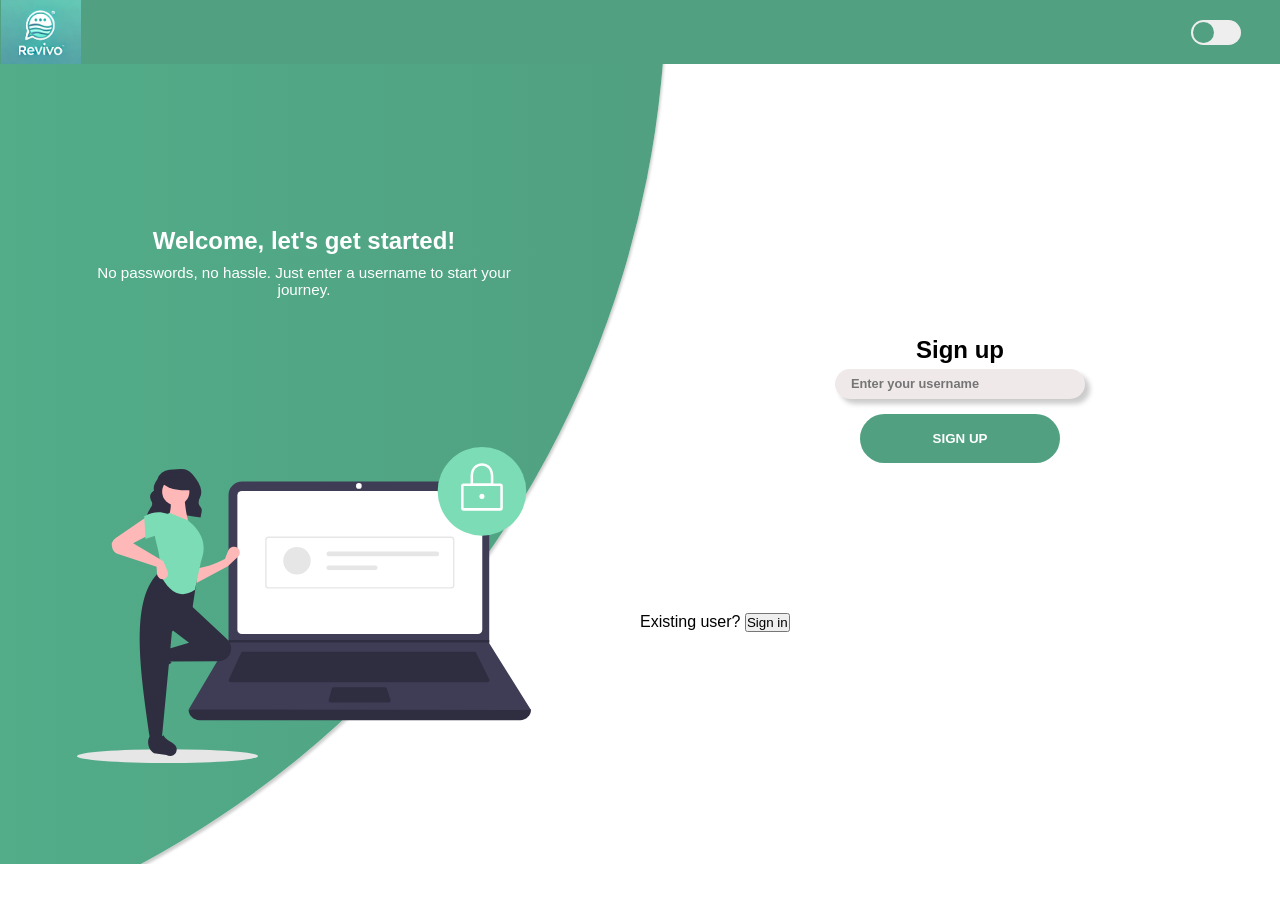
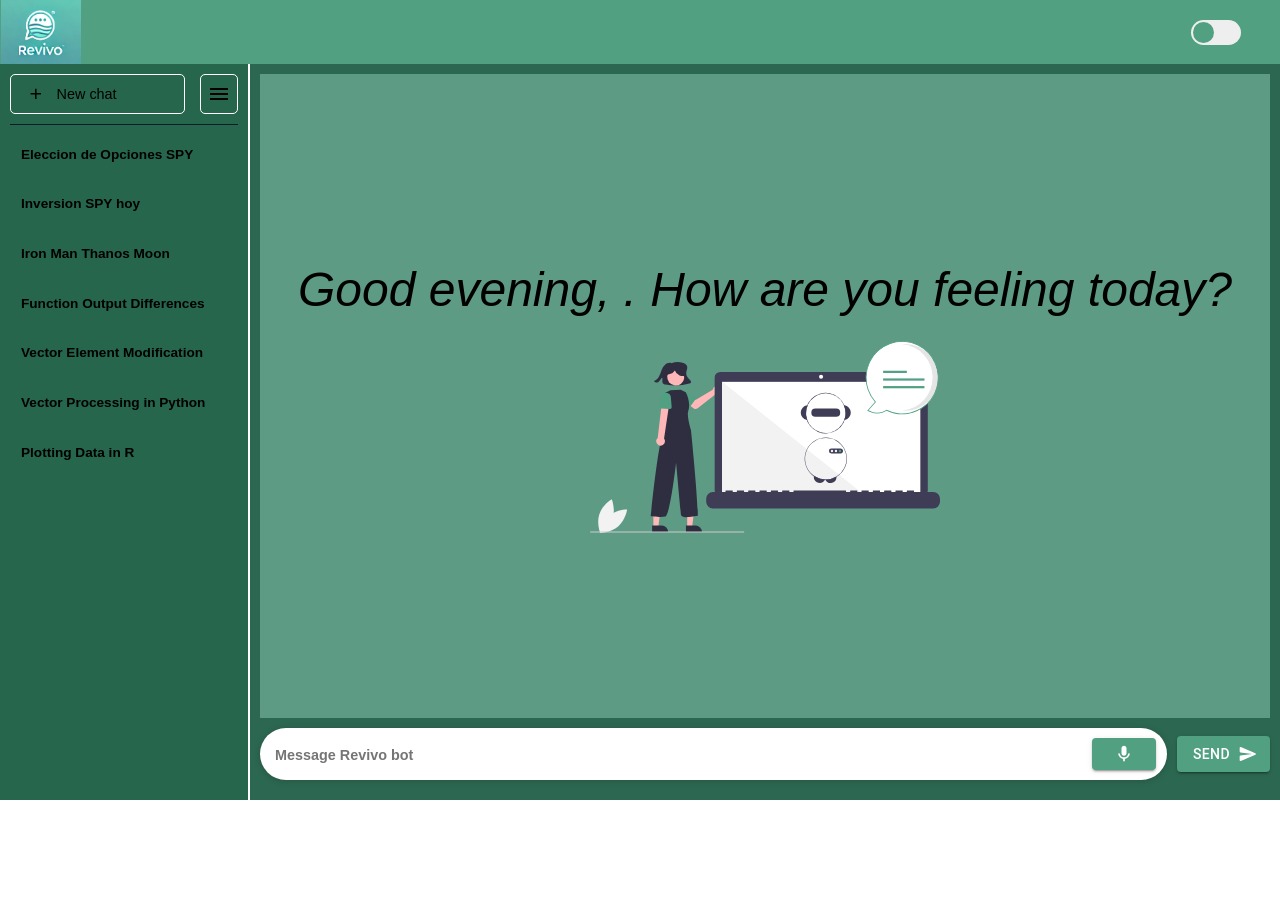
Before and after one commit to JohannCardona/Revivo, a React (Create React App) app in the folder frontend/: page / in a window 1280 px wide. Shown: the top 902 px of the page. After the commit the page ends 800 px from the top, so only its background shows below. Built offline with nearby package versions, Linux system fonts and the light colour scheme.

Commit message:
Integrate speech to text

```diff
--- a/frontend/src/components/chatbot/ChatbotInterface.jsx
+++ b/frontend/src/components/chatbot/ChatbotInterface.jsx
@@ -14,7 +14,12 @@ import ExistingUser from "../login/ExistingUser";
 import NewUser from "../login/NewUser";
 
 function ChatbotInterface() {
+  const SpeechRecognition =
+    window.SpeechRecognition || window.webkitSpeechRecognition;
+  const recognition = SpeechRecognition ? new SpeechRecognition() : null;
+
   const [prompt, setPrompt] = useState("");
+  const [listening, setListening] = useState(false);
   const [imgURL, setImgURL] = useState("");
   const [close, setClose] = useState(false);
   const [conversations, setConversations] = useState([]);
@@ -29,6 +34,54 @@ function ChatbotInterface() {
   const [existingUser, setExistingUser] = useState(null);
   const [isSignup, setIsSignUp] = useState(true);
   const [conversationTitle, setConversationTitle] = useState("");
+
+  useEffect(() => {
+    if (recognition) {
+      console.log(recognition);
+      recognition.continues = false;
+      recognition.lang = "en-US";
+      recognition.interimResults = true;
+
+      recognition.onStart = () => {
+        console.log("Listening");
+        setListening(true);
+      };
+
+      recognition.onEnd = () => {
+        console.log("Stop Listening");
+        setListening(false);
+      };
+
+      recognition.onresult = (e) => {
+        let completeText = "";
+        let textParts = "";
+        console.log(e);
+        for (let i = 0; i < e.results.length; i++) {
+          const transcript = e.results[i][0].transcript;
+          if (e.results[i].isFinal) {
+            completeText = completeText + transcript;
+          } else {
+            textParts = textParts + transcript;
+          }
+        }
+        setPrompt(completeText || textParts);
+      };
+    }
+  }, []);
+
+  const handleAudioScript = () => {
+    if (recognition) {
+      setPrompt("");
+      recognition.start();
+    } else {
+      Swal.fire({
+        title: "The web browser does support Web Speech API",
+        confirmButtonText: "OK",
+        confirmButtonColor: "#ff0055",
+        icon: "error",
+      }).then(() => {});
+    }
+  };
 
   const fetch_conversation_title = async () => {
     axios
@@ -175,7 +228,7 @@ function ChatbotInterface() {
       generate_image(prompt);
     } else {
       console.log("conversation");
-      fetch_conversation_title();
+      // fetch_conversation_title();
       handleConversationSubmit();
     }
   };
@@ -194,23 +247,20 @@ function ChatbotInterface() {
     }
   }, []);
 
-  if (!existingUser) {
-    return isSignup ? (
-      <NewUser
-        onRegister={handleRegister}
-        switchToSignIn={() => setIsSignUp(false)}
-      />
-    ) : (
-      <ExistingUser
-        newUser={newUser}
-        onSignIn={handleSignIn}
-        switchToRegister={() => setIsSignUp(false)}
-      />
-    );
-  }
-
-  console.log(conversations);
-  console.log(previousMessageRef);
+  // if (!existingUser) {
+  //   return isSignup ? (
+  //     <NewUser
+  //       onRegister={handleRegister}
+  //       switchToSignIn={() => setIsSignUp(false)}
+  //     />
+  //   ) : (
+  //     <ExistingUser
+  //       newUser={newUser}
+  //       onSignIn={handleSignIn}
+  //       switchToRegister={() => setIsSignUp(false)}
+  //     />
+  //   );
+  // }
 
   return (
     <div className="chatbot-container">
@@ -323,12 +373,6 @@ function ChatbotInterface() {
               <p>Spotify_ID: {item.postify_id}</p>
             </div>
           ))}
-          {/* {
-            <>
-              <br />
-              <img src={imgURL} alt="AI generated visual art" />
-            </>
-          } */}
         </div>
         <div className="chat item-2">
           <div className="user-item user-text-container">
@@ -350,6 +394,8 @@ function ChatbotInterface() {
                   }}
                   variant="contained"
                   startIcon={<MicRoundedIcon />}
+                  onClick={handleAudioScript}
+                  disabled={listening}
                 ></Button>
               </Tooltip>
             </div>
```
